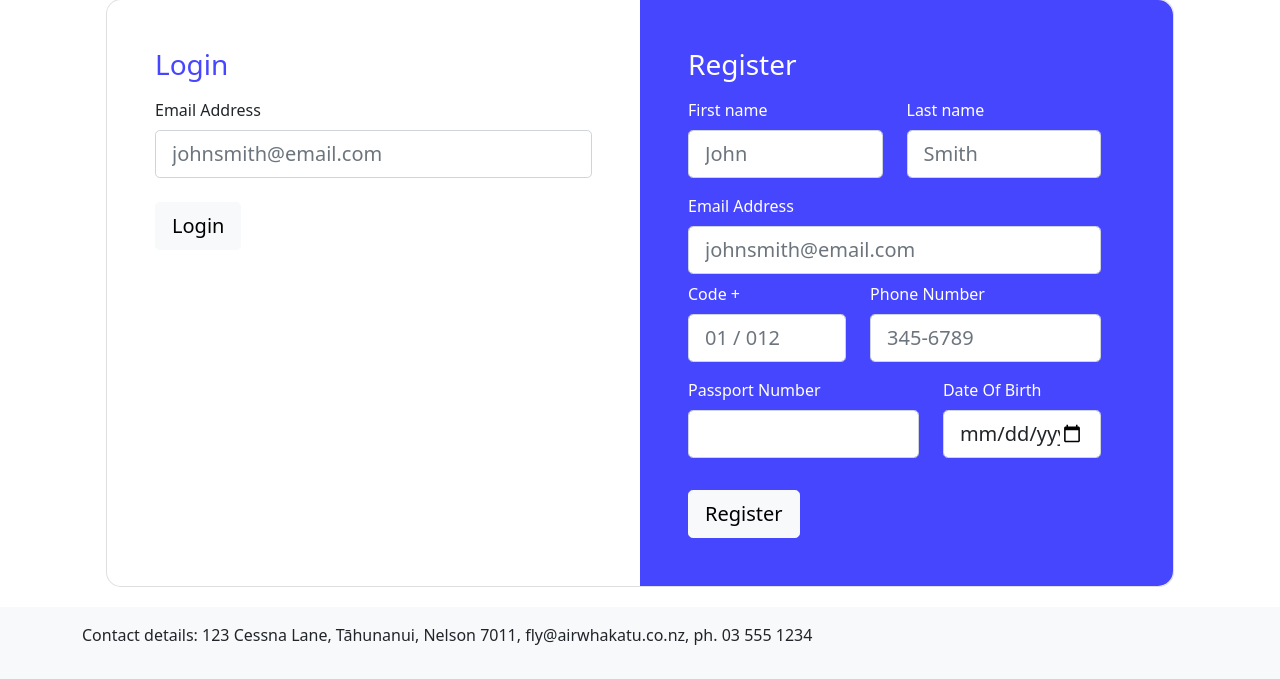
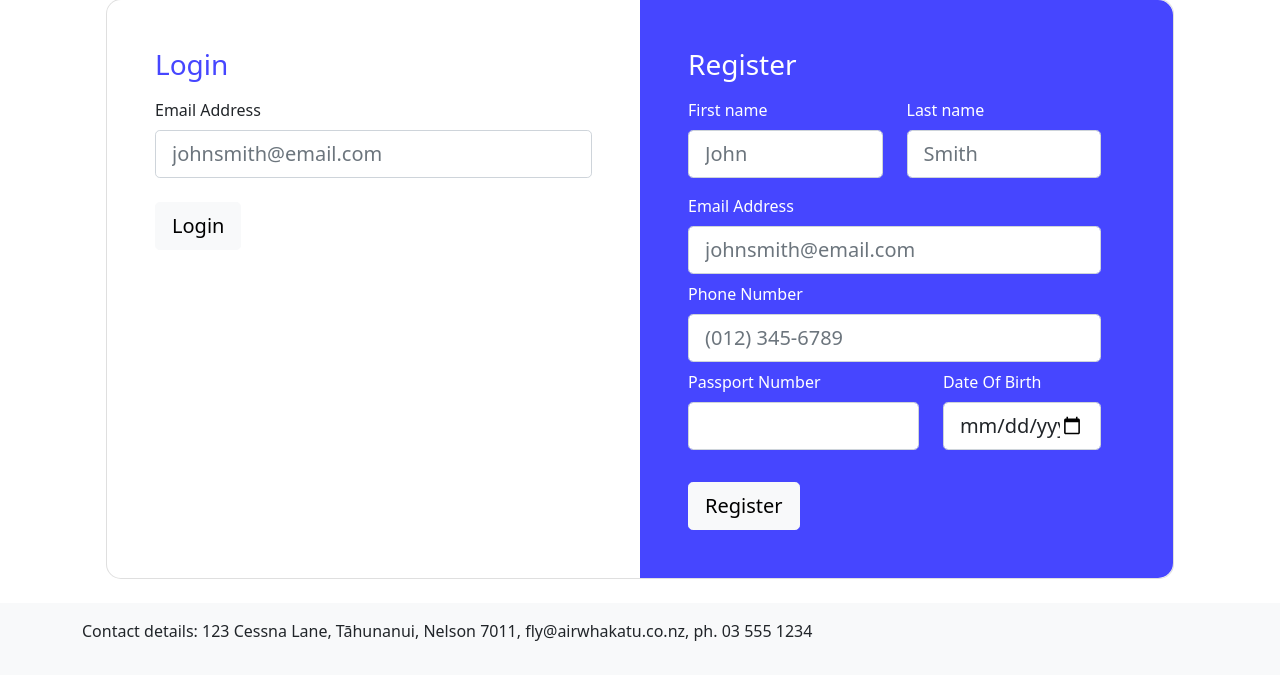
Before and after one commit to annabelleaaron/web-application-project-assessment, a Flask app: page /login in a window 1280 px wide. Shown: the part 125-804 px from the top of the page. After the commit the page ends 766 px from the top, so only its background shows below. Run offline with Flask 2, Linux system fonts and the light colour scheme.

Commit message:
Register

```diff
--- a/air_whakatu/templates/login.html
+++ b/air_whakatu/templates/login.html
@@ -37,7 +37,7 @@ Air Whakatū - Login
 
                 <div class="col-lg-6 text-white" style="background-color: rgb(70, 70, 255); border-top-right-radius: 15px; border-bottom-right-radius: 15px;">
                   <div class="p-5">
-                    <form class="needs-validation" novalidate>
+                    <form class="needs-validation" novalidate action="{{ url_for('login')}}" method="POST">
                         <h3 class="fw-normal mb-3">Register</h3>
 
                         <div class="row">
@@ -73,24 +73,12 @@ Air Whakatū - Login
                                 </div>
                             </div>
 
-                            <div class="row">
-                                <div class="col-md-5 mb-2 pb-2">
-                                    <div class="form-outline form-white">
-                                        <label class="form-label" for="register-code">Code +</label>
-                                        <input type="number" name="register-code" id="register-code" placeholder="01 / 012" required class="form-control form-control-lg" />
-                                        <div class="invalid-feedback">
-                                            Please enter a valid code.
-                                        </div>
-                                    </div>
-                                </div>
-
-                                <div class="col-md-7 mb-2 pb-2">
-                                    <div class="form-outline form-white">
-                                        <label class="form-label" for="register-phone-number">Phone Number</label>
-                                        <input type="tel" name="register-phone-number" id="register-phone-number" placeholder="345-6789" pattern="[0-9]{3}-[0-9]{4}" required class="form-control form-control-lg" />
-                                        <div class="invalid-feedback">
-                                            Please enter valid phone number.
-                                        </div>
+                            <div class="row mb-2">
+                                <div class="form-outline form-white">
+                                    <label class="form-label" for="register-phone-number">Phone Number</label>
+                                    <input type="tel" name="register-phone-number" id="register-phone-number" placeholder="(012) 345-6789" pattern="[(][0-9]{3}[)]\s[0-9]{3}-[0-9]{4}" required class="form-control form-control-lg" />
+                                    <div class="invalid-feedback">
+                                        Please enter valid phone number.
                                     </div>
                                 </div>
                             </div>
@@ -111,8 +99,8 @@ Air Whakatū - Login
                                 <div class="col-md-5 mb-2 pb-2">
                                     <div class="mb-2 pb-2">
                                         <div class="form-outline form-white">
-                                            <label class="form-label" for="register-dateofbirth">Date Of Birth</label>
-                                            <input type="date" name="register-dateofbirth" id="register-dateofbirth" required class="form-control form-control-lg" />
+                                            <label class="form-label" for="register-date-of-birth">Date Of Birth</label>
+                                            <input type="date" name="register-date-of-birth" id="register-date-of-birth" required class="form-control form-control-lg" />
                                             <div class="invalid-feedback">
                                                 Please enter a date of birth.
                                             </div>
@@ -121,8 +109,10 @@ Air Whakatū - Login
                                 </div>
                             </div>
                         </div>
-
-                        <button type="button" class="btn btn-light btn-lg"
+                        {% if registration %}
+                            <p class="text-light">Successfully registered.</p>
+                        {% endif %}
+                        <button type="submit" name="register-submit" id="register-submit" class="btn btn-light btn-lg"
                             data-mdb-ripple-color="dark">Register</button>
                     </form>
 
--- a/air_whakatu/views.py
+++ b/air_whakatu/views.py
@@ -44,10 +44,12 @@ def arrivalsdepartures():
 @app.route("/login", methods=['GET', 'POST'])
 def login():
     denied = False
-    if request.method == 'POST':
+    registration = False
+    if "login-submit" in request.form and request.method == 'POST':
         email = request.form.get('login-email-address')
+        print(email)
         cur = getCursor()
-        cur.execute("select EmailAddress from airline.passenger where EmailAddress=%s",(email))
+        cur.execute("select EmailAddress from airline.passenger where EmailAddress=%s",(email,))
         record = cur.fetchone()
         print(record)
         if record:
@@ -55,6 +57,18 @@ def login():
         else:
             denied = True
             return render_template('login.html', denied=denied)
+    if "register-submit" in request.form and request.method == 'POST':
+        id = genID()
+        first = request.form.get('register-first-name')
+        last = request.form.get('register-last-name')
+        email2 = request.form.get('register-email-address')
+        phone = request.form.get('register-phone-number')
+        passport = request.form.get('register-passport-number')
+        dob = request.form.get('register-date-of-birth')
+        cur = getCursor()
+        cur.execute("insert into airline.passenger(PassengerID, FirstName, LastName, EmailAddress, PhoneNumber, PassportNumber, DateOfBirth, LoyaltyTier) values (%s,%s,%s,%s,%s,%s,%s,%s);",(str(id), first, last, email2, phone, passport, dob, '1',))
+        registration = True
+        return render_template('login.html', registration=registration)
     else:
         return render_template('login.html')
 
```
Also changed, not shown: README.md.
